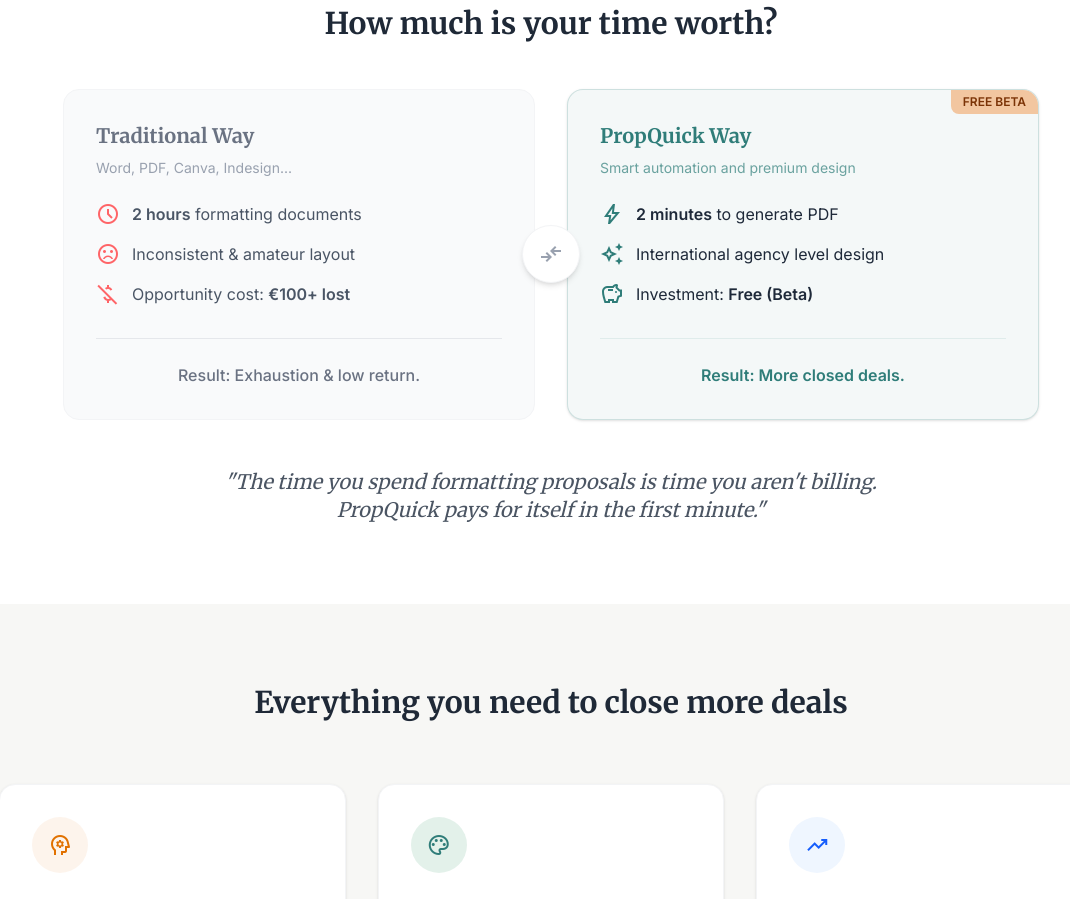
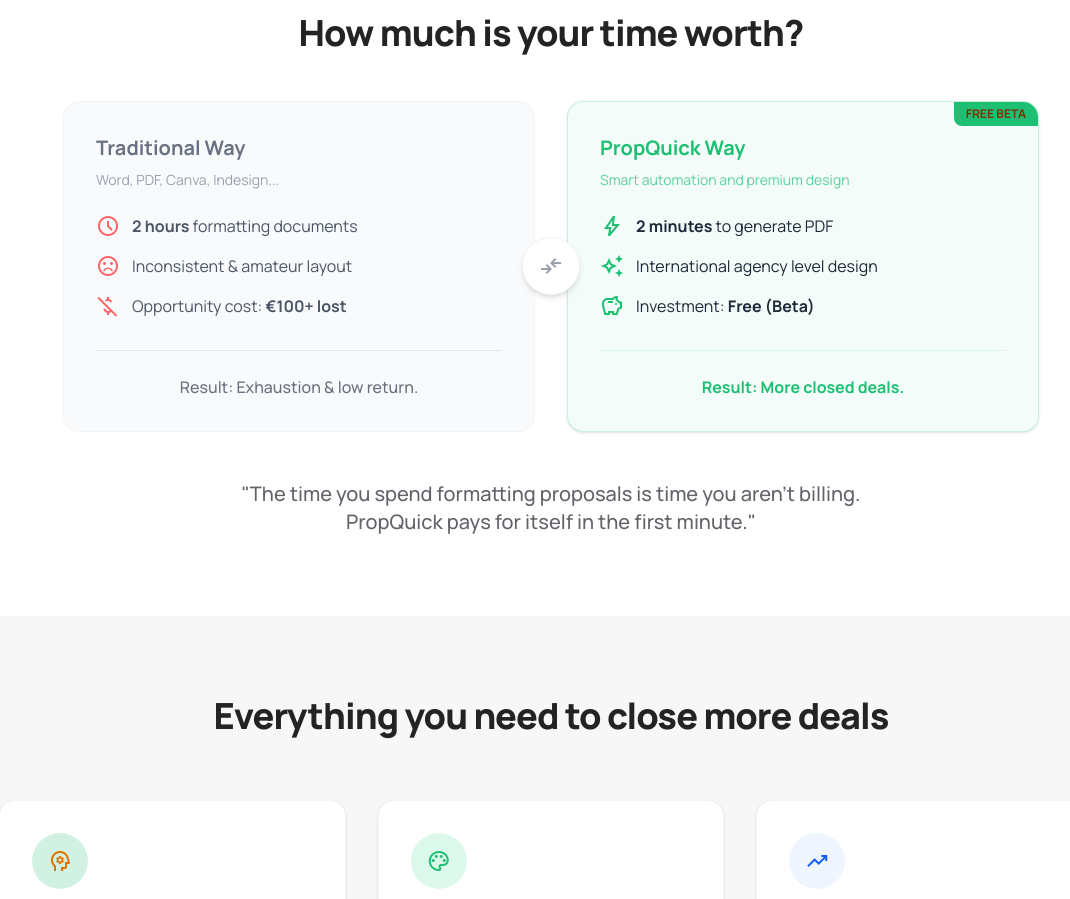
Before and after one commit to afonsocvn/-PropQuick, a React (Vite) app: page / in a window 1280 px wide. Shown: the part 760-1659 px from the top of the page, without its empty margins (89-1159 px from the left). Built offline with nearby package versions, Linux system fonts and the light colour scheme; no server answers.

Commit message:
feat: Fiverr-inspired design refresh with modern typography and vibrant green palette

```diff
--- a/src/index.css
+++ b/src/index.css
@@ -1,25 +1,25 @@
 @import "tailwindcss";
 
 @theme {
-  --color-primary: #2F7D79;
-  --color-primary-dark: #256663;
-  --color-primary-light: #75B798;
-  --color-accent: #F2C6A0;
-  --color-background-light: #F7F7F5;
-  --color-background-dark: #151d1d;
+  --color-primary: #1dbf73;
+  --color-primary-dark: #19a463;
+  --color-primary-light: #4fda9b;
+  --color-accent: #1dbf73;
+  --color-background-light: #f7f7f7;
+  --color-background-dark: #222325;
   --color-surface: #ffffff;
   --color-surface-light: #ffffff;
-  --color-surface-dark: #234d49;
-  --color-surface-off: #F7F7F5;
-  --color-text-dark: #1F2937;
-  --color-text-soft: #4B5563;
-  --color-text-main: #233333;
-  --color-text-muted: #5f8684;
-  --color-secondary: #75B798;
+  --color-surface-dark: #404145;
+  --color-surface-off: #f7f7f7;
+  --color-text-dark: #222325;
+  --color-text-soft: #62646a;
+  --color-text-main: #404145;
+  --color-text-muted: #7a7d85;
+  --color-secondary: #4fda9b;
 
-  --font-display: "Inter", "Manrope", sans-serif;
-  --font-serif: "Merriweather", serif;
-  --font-body: "Noto Sans", sans-serif;
+  --font-display: "Manrope", "Inter", sans-serif;
+  --font-serif: "Inter", "Manrope", sans-serif; /* Replaced serif with sans-serif for modern look */
+  --font-body: "Inter", "Noto Sans", sans-serif;
 }
 
 @layer utilities {
--- a/src/pages/LandingPage.tsx
+++ b/src/pages/LandingPage.tsx
@@ -18,14 +18,14 @@
       <main className="flex-grow">
         <section className="pt-16 pb-20 px-4 md:px-0 bg-background-light">
           <div className="max-w-4xl mx-auto text-center">
-            <h1 className="font-serif text-4xl md:text-5xl lg:text-6xl text-text-dark font-bold mb-6 leading-tight">
+            <h1 className="font-display text-4xl md:text-5xl lg:text-7xl text-text-dark font-extrabold mb-6 leading-[1.1] tracking-tight">
               Stop losing deals because of amateur proposals.
             </h1>
             <p className="text-xl text-text-soft max-w-2xl mx-auto mb-10 leading-relaxed font-light">
               Elite freelancers don't waste hours in Word or Canva. Create irresistible business proposals with agency design and persuasive copy in under 2 minutes.
             </p>
             <div className="flex flex-col sm:flex-row items-center justify-center gap-4">
-              <Link to="/step1" className="w-full sm:w-auto bg-primary hover:bg-primary-dark text-white text-lg px-8 py-4 rounded-full font-bold shadow-lg hover:shadow-xl transform hover:-translate-y-0.5 transition-all flex items-center justify-center gap-2">
+              <Link to="/step1" className="w-full sm:w-auto bg-primary hover:bg-primary-dark text-white text-lg px-8 py-4 rounded-lg font-bold shadow-md hover:shadow-lg transform hover:-translate-y-0.5 transition-all flex items-center justify-center gap-2">
                 Create my Proposal Now
                 <span className="material-symbols-outlined">arrow_forward</span>
               </Link>
@@ -40,14 +40,14 @@
           <div className="max-w-5xl mx-auto px-6">
             <div className="text-center mb-12">
               <span className="bg-gray-100 text-gray-600 px-3 py-1 rounded-full text-xs font-bold uppercase tracking-widest">Freelancer reality</span>
-              <h2 className="font-serif text-3xl font-bold text-text-dark mt-4">How much is your time worth?</h2>
+              <h2 className="font-display text-3xl md:text-4xl font-extrabold text-text-dark mt-4 tracking-tight">How much is your time worth?</h2>
             </div>
             <div className="grid md:grid-cols-2 gap-8 items-stretch relative">
               <div className="hidden md:flex absolute left-1/2 top-1/2 -translate-x-1/2 -translate-y-1/2 z-10 bg-white p-4 rounded-full shadow-md border border-gray-100">
                 <span className="material-symbols-outlined text-gray-400">compare_arrows</span>
               </div>
               <div className="bg-gray-50 border border-gray-100 rounded-2xl p-8 hover:border-gray-300 transition-colors">
-                <h3 className="text-gray-500 font-serif text-xl font-bold mb-2">Traditional Way</h3>
+                <h3 className="text-gray-500 font-display text-xl font-bold mb-2">Traditional Way</h3>
                 <p className="text-sm text-gray-400 mb-6">Word, PDF, Canva, Indesign...</p>
                 <ul className="space-y-4 mb-8">
                   <li className="flex items-start gap-3">
@@ -68,7 +68,7 @@
               </div>
               <div className="bg-primary/5 border border-primary/20 rounded-2xl p-8 shadow-sm relative overflow-hidden">
                 <div className="absolute top-0 right-0 bg-accent text-amber-900 text-xs font-bold px-3 py-1 rounded-bl-lg">FREE BETA</div>
-                <h3 className="text-primary font-serif text-xl font-bold mb-2">PropQuick Way</h3>
+                <h3 className="text-primary font-display text-xl font-bold mb-2">PropQuick Way</h3>
                 <p className="text-sm text-primary/70 mb-6">Smart automation and premium design</p>
                 <ul className="space-y-4 mb-8">
                   <li className="flex items-start gap-3">
@@ -89,7 +89,7 @@
               </div>
             </div>
             <div className="mt-12 text-center max-w-2xl mx-auto">
-              <blockquote className="text-xl font-serif italic text-text-soft">
+              <blockquote className="text-xl font-display font-medium text-text-soft">
                 "The time you spend formatting proposals is time you aren't billing. PropQuick pays for itself in the first minute."
               </blockquote>
             </div>
@@ -97,13 +97,13 @@
         </section>
         <section className="py-20 bg-background-light" id="beneficios">
           <div className="max-w-6xl mx-auto px-6">
-            <h2 className="font-serif text-3xl font-bold text-center text-text-dark mb-16">Everything you need to close more deals</h2>
+            <h2 className="font-display text-3xl md:text-4xl font-extrabold text-center text-text-dark mb-16 tracking-tight">Everything you need to close more deals</h2>
             <div className="grid md:grid-cols-3 gap-8">
               <div className="bg-white p-8 rounded-2xl shadow-sm border border-gray-100 hover:shadow-md transition-shadow">
                 <div className="w-14 h-14 bg-accent/20 rounded-full flex items-center justify-center mb-6">
                   <span className="material-symbols-outlined text-amber-600 text-2xl">psychology</span>
                 </div>
-                <h3 className="font-serif text-xl md:text-2xl font-bold text-gray-900 mb-3">Persuasive Copy</h3>
+                <h3 className="font-display text-xl md:text-2xl font-bold text-gray-900 mb-3 tracking-tight">Persuasive Copy</h3>
                 <p className="text-gray-600 md:text-lg leading-relaxed">
                   Don't know how to structure your proposal? We provide a proven outline and guide you step-by-step to write persuasive content that converts.
                 </p>
@@ -112,7 +112,7 @@
                 <div className="w-14 h-14 bg-primary-light/20 rounded-full flex items-center justify-center mb-6">
                   <span className="material-symbols-outlined text-primary text-2xl">palette</span>
                 </div>
-                <h3 className="font-serif text-xl md:text-2xl font-bold text-gray-900 mb-3">Agency Design</h3>
+                <h3 className="font-display text-xl md:text-2xl font-bold text-gray-900 mb-3 tracking-tight">Agency Design</h3>
                 <p className="text-gray-600 md:text-lg leading-relaxed">
                   Forget broken layouts. Deliver a visually flawless document that conveys immediate authority to your client.
                 </p>
@@ -121,7 +121,7 @@
                 <div className="w-14 h-14 bg-blue-50 rounded-full flex items-center justify-center mb-6">
                   <span className="material-symbols-outlined text-blue-600 text-2xl">trending_up</span>
                 </div>
-                <h3 className="font-serif text-xl md:text-2xl font-bold text-gray-900 mb-3">Focus on ROI</h3>
+                <h3 className="font-display text-xl md:text-2xl font-bold text-gray-900 mb-3 tracking-tight">Focus on ROI</h3>
                 <p className="text-gray-600 md:text-lg leading-relaxed">
                   We structure the proposal to show value, not just price. We help your clients see the return on investment.
                 </p>
@@ -132,7 +132,7 @@
         <section className="py-20 bg-white" id="como-funciona">
           <div className="max-w-4xl mx-auto px-6">
             <div className="text-center mb-16">
-              <h2 className="font-serif text-3xl font-bold text-text-dark">How it works</h2>
+              <h2 className="font-display text-3xl md:text-4xl font-extrabold text-text-dark tracking-tight">How it works</h2>
               <p className="text-gray-500 mt-4">From zero to a ready proposal in 4 simple steps.</p>
             </div>
             <div className="relative">
@@ -177,7 +177,7 @@
               </div>
             </div>
             <div className="mt-16 text-center">
-              <Link to="/step1" className="bg-primary hover:bg-primary-dark text-white px-10 py-4 rounded-full font-bold shadow-lg hover:shadow-xl transform hover:-translate-y-0.5 transition-all text-lg">
+              <Link to="/step1" className="bg-primary hover:bg-primary-dark text-white px-10 py-4 rounded-lg font-bold shadow-md hover:shadow-lg transform hover:-translate-y-0.5 transition-all text-lg">
                 Start Now
               </Link>
             </div>
--- a/src/pages/Step1.tsx
+++ b/src/pages/Step1.tsx
@@ -30,7 +30,7 @@
         </div>
         <div className="w-full max-w-3xl bg-white rounded-2xl shadow-sm border border-gray-100 p-8 md:p-12">
           <div className="text-center mb-10">
-            <h1 className="font-serif text-3xl md:text-4xl text-text-dark font-bold mb-4">Let's start with the basics</h1>
+            <h1 className="font-display text-3xl md:text-4xl text-text-dark font-extrabold mb-4 tracking-tight">Let's start with the basics</h1>
             <p className="text-gray-600 text-lg max-w-xl mx-auto">Tell us a little about yourself so we can personalize your proposal. This information will appear in the document header.</p>
           </div>
           <form className="space-y-8">
@@ -69,7 +69,7 @@
 
             {/* Client + Version */}
             <div className="pt-6 border-t border-gray-100 mt-2">
-              <p className="font-serif text-lg font-bold text-gray-800 mb-4 flex items-center gap-2">
+              <p className="font-display text-lg font-bold text-gray-800 mb-4 flex items-center gap-2 tracking-tight">
                 <span className="material-symbols-outlined text-primary">person_pin</span>
                 Proposal Details
               </p>
@@ -93,7 +93,7 @@
             <div className="pt-6 border-t border-gray-100 mt-8">
               <div className="flex items-start justify-between">
                 <div className="flex flex-col">
-                  <span className="font-serif text-lg font-bold text-gray-800 flex items-center gap-2">
+                  <span className="font-display text-lg font-bold text-gray-800 flex items-center gap-2 tracking-tight">
                     <span className="material-symbols-outlined text-primary">add_photo_alternate</span>
                     Include Logo?
                   </span>
@@ -125,7 +125,7 @@
                 <span className="material-symbols-outlined text-sm font-bold">arrow_back</span>
                 Back
               </Link>
-              <Link to="/step3" className="bg-primary hover:bg-[#256663] text-white px-8 py-3 rounded-full font-bold shadow-md hover:shadow-lg transform hover:-translate-y-0.5 transition-all flex items-center gap-2">
+              <Link to="/step3" className="bg-primary hover:bg-primary-dark text-white px-8 py-3 rounded-lg font-bold shadow-md hover:shadow-lg transform hover:-translate-y-0.5 transition-all flex items-center gap-2">
                 Next Step
                 <span className="material-symbols-outlined text-sm font-bold">arrow_forward</span>
               </Link>
--- a/src/pages/Step3.tsx
+++ b/src/pages/Step3.tsx
@@ -223,7 +223,7 @@
               <span className="material-symbols-outlined text-lg">arrow_back</span>
               Back
             </Link>
-            <Link to="/step5" className="w-full md:w-auto px-10 py-3.5 rounded-lg bg-primary text-white font-bold text-sm shadow-[0_4px_14px_0_rgba(47,125,121,0.39)] hover:shadow-[0_6px_20px_rgba(47,125,121,0.23)] hover:bg-[#266663] transition-all transform hover:-translate-y-0.5 flex items-center justify-center gap-2">
+            <Link to="/step5" className="w-full md:w-auto px-10 py-3.5 rounded-lg bg-primary text-white font-bold text-sm shadow-[0_4px_14px_0_theme(colors.primary.DEFAULT/40%)] hover:shadow-[0_6px_20px_theme(colors.primary.DEFAULT/25%)] hover:bg-primary-dark transition-all transform hover:-translate-y-0.5 flex items-center justify-center gap-2">
               Continue
               <span className="material-symbols-outlined text-lg">arrow_forward</span>
             </Link>
```
